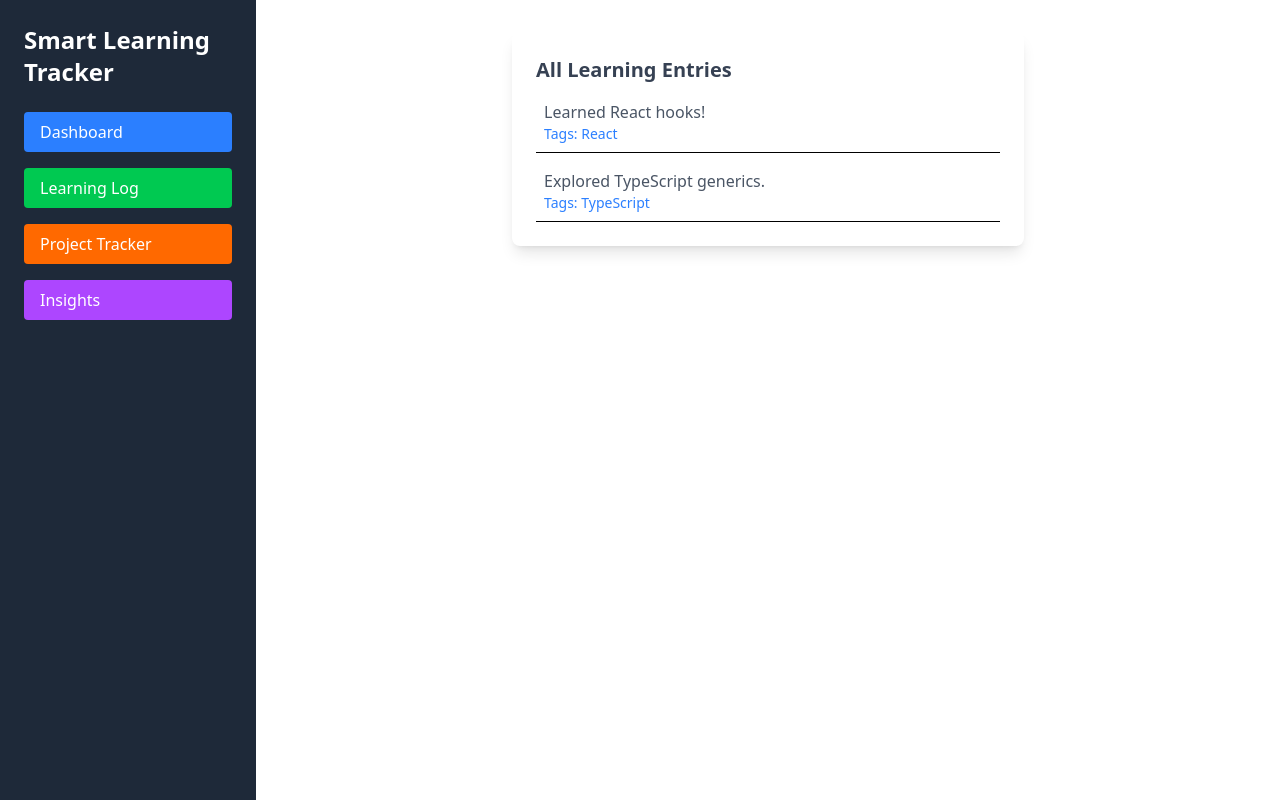
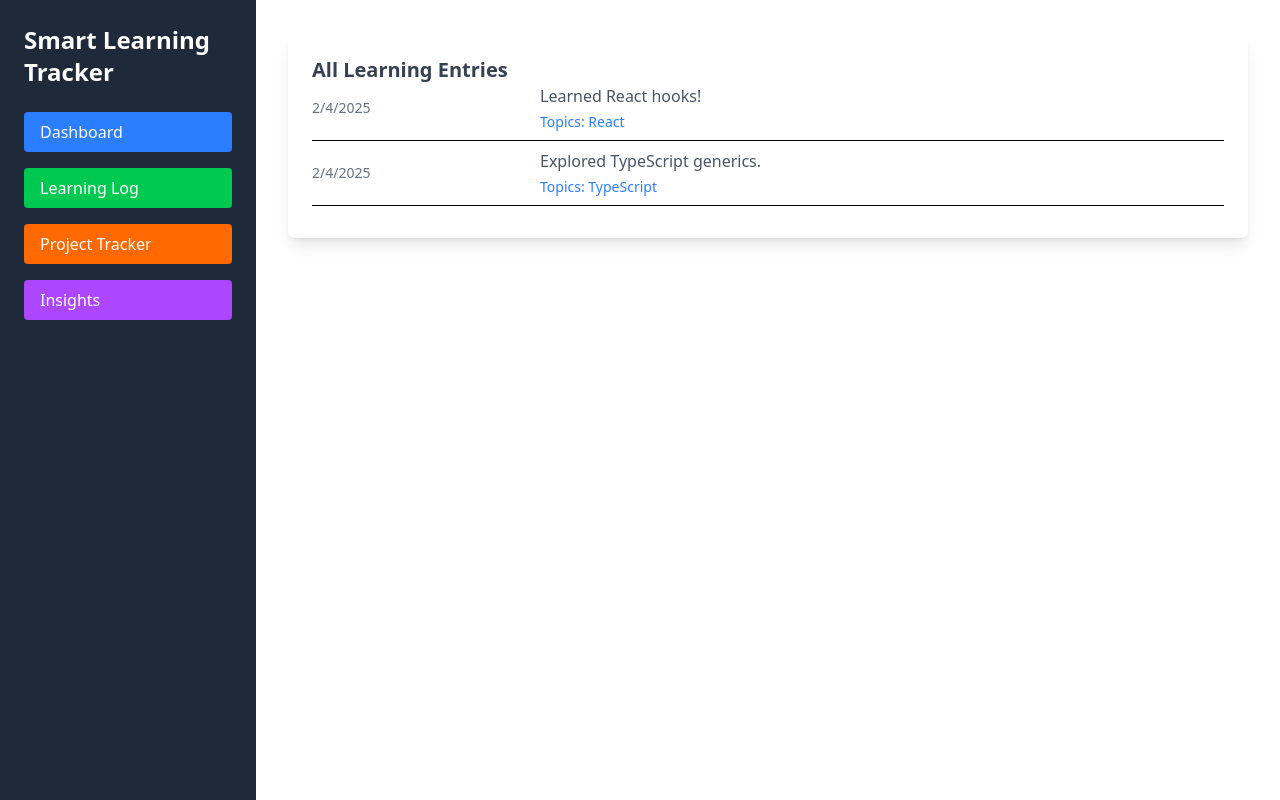
Before and after one commit to henriits/smartLearningTracker, a React (Vite) app: page /learning-log in a window 1280 px wide. Built offline with nearby package versions, Linux system fonts and the light colour scheme.

Commit message:
feat: update LearningLog component to use LearningLogType and enhance log display with date and improved layout

```diff
--- a/src/components/LearningLog.tsx
+++ b/src/components/LearningLog.tsx
@@ -1,14 +1,29 @@
-const LearningLog = ({ logs }: { logs: any[] }) => {
+import type { LearningLogType } from "../types/types";
+
+const LearningLog = ({ logs }: { logs: LearningLogType[] }) => {
   return (
-    <div className="container mx-auto max-w-lg p-6 bg-white shadow-lg rounded-lg">
+    <div className="container mx-auto  p-6 bg-white shadow-lg rounded-lg">
       <h2 className="text-xl font-semibold text-gray-700">
         All Learning Entries
       </h2>
 
       {logs.map((log, index) => (
-        <div key={index} className="mt-2 p-2 border-b">
-          <p className="text-gray-600">{log.text}</p>
-          <p className="text-sm text-blue-500">Tags: {log.tags.join(", ")}</p>
+        <div
+          key={index}
+          className="flex justify-between items-center border-b pb-2 mb-2"
+        >
+          {/* Left: Date */}
+          <p className="text-gray-500 text-sm w-1/4">
+            {new Date(log.createdAt).toLocaleDateString()}
+          </p>
+
+          {/* Right: Log Text & Topics */}
+          <div className="w-3/4">
+            <p className="text-gray-600">{log.text}</p>
+            <p className="text-sm text-blue-500 mt-1">
+              Topics: {log.tags.join(", ")}
+            </p>
+          </div>
         </div>
       ))}
     </div>
```
